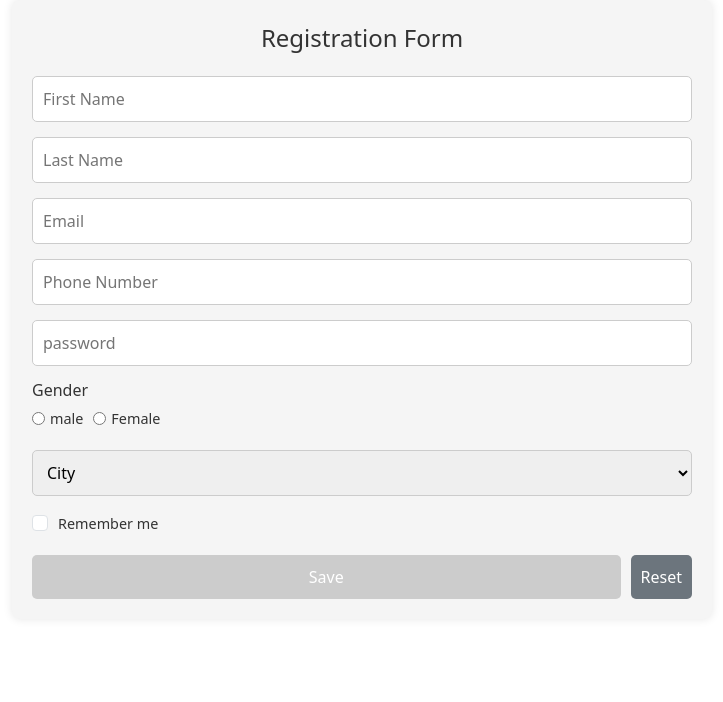
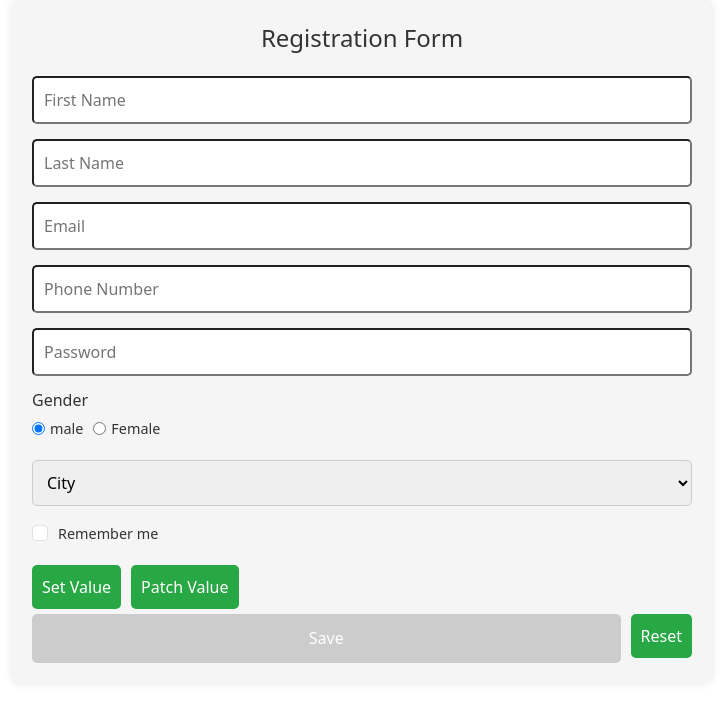
Before and after one commit to vivek-vaghasiya20/bacancy-angular-training, an Angular app: page / in a window 1280 px wide. Shown: the top 702 px of the page, without its empty margins (278-1001 px from the left). Built offline with nearby package versions, Linux system fonts and the light colour scheme.

Commit message:
update task

```diff
--- a/src/app/app.component.css
+++ b/src/app/app.component.css
@@ -28,12 +28,7 @@ header {
   width: 100%;
   padding: 10px;
   border-radius: 5px;
-  border: 1px solid #ccc;
   outline: none;
-}
-.input-box input:focus {
-  border-color: #85b7d9;
-  box-shadow: 0 0 5px rgba(0, 0, 0, 0.1);
 }
 
 .gender-box {
@@ -115,4 +110,8 @@ header {
 }
 .column button[type=reset]:hover {
   background-color: #5a6268;
+}
+
+input.ng-invalid.ng-touched {
+  border: 1px solid red;
 }/*# sourceMappingURL=app.component.css.map */
--- a/src/app/app.component.html
+++ b/src/app/app.component.html
@@ -6,10 +6,20 @@
       <input
         type="text"
         placeholder="First Name"
-        name="fistName"
+        name="firstName"
         ngModel
         required
       />
+      <span
+        class="help-text"
+        *ngIf="
+          formObject.controls['firstName']?.invalid &&
+          (formObject.controls['firstName']?.dirty ||
+            formObject.controls['firstName']?.touched)
+        "
+      >
+        First Name is required.
+      </span>
     </div>
 
     <div class="input-box">
@@ -20,6 +30,16 @@
         ngModel
         required
       />
+      <span
+        class="help-text"
+        *ngIf="
+          formObject.controls['lastName']?.invalid &&
+          (formObject.controls['lastName']?.dirty ||
+            formObject.controls['lastName']?.touched)
+        "
+      >
+        Last Name is required.
+      </span>
     </div>
 
     <div class="input-box">
@@ -30,20 +50,73 @@
         ngModel
         required
         email
+        #emailField="ngModel"
       />
+      <span
+        class="help-text"
+        *ngIf="emailField.touched && emailField.invalid && emailField.errors?.['required']"
+      >
+        Email is required.
+      </span>
+      <span
+        class="help-text"
+        *ngIf="emailField.touched && emailField.invalid && emailField.errors?.['email']"
+      >
+        Please Enter a Valid Email.
+      </span>
     </div>
 
     <div class="input-box">
       <input
-        type="number"
+        type="text"
         placeholder="Phone Number"
         name="phoneNumber"
         ngModel
+        required
+        pattern="[0-9]{10}"
+        #phoneField="ngModel"
       />
+      <span
+        class="help-text"
+        *ngIf="phoneField.touched && phoneField.errors?.['required']"
+      >
+        Phone Number is required.
+      </span>
+      <span
+        class="help-text"
+        *ngIf="phoneField.touched && phoneField.errors?.['pattern']"
+      >
+        Phone Number should be 10 digits.
+      </span>
     </div>
 
     <div class="input-box">
-      <input type="text" placeholder="password" name="password" ngModel />
+      <input
+        type="password"
+        placeholder="Password"
+        name="password"
+        ngModel
+        required
+        minlength="5"
+        pattern="(?=.*\d)(?=.*[a-zA-Z]).{5,}"
+        #passwordField="ngModel"
+      />
+      <span
+        class="help-text"
+        *ngIf="passwordField.touched && passwordField.errors?.['required']"
+      >
+        Password is required.
+      </span>
+      <span
+        class="help-text"
+        *ngIf="
+          passwordField.touched &&
+          (passwordField.errors?.['minlength'] || passwordField.errors?.['pattern'])
+        "
+      >
+        Password should be at least 5 characters long and contain a mixture of
+        letters and numbers.
+      </span>
     </div>
 
     <div class="gender-box">
@@ -54,9 +127,9 @@
             type="radio"
             id="check-male"
             name="gender"
-            checked
             value="male"
             ngModel
+            [ngModel]="defaultGender"
           />
           <label for="check-male">male</label>
         </div>
@@ -67,6 +140,7 @@
             name="gender"
             value="Female"
             ngModel
+            [ngModel]="defaultGender"
           />
           <label for="check-female">Female</label>
         </div>
@@ -74,7 +148,7 @@
     </div>
 
     <div class="select-box">
-      <select name="City" ngModel>
+      <select name="City" ngModel required>
         <option hidden value="">City</option>
         <option value="ahmedabad">Ahmedabad</option>
         <option value="surat">Surat</option>
@@ -91,11 +165,26 @@
       />
       <label class="form-check-label" for="remember_me">Remember me</label>
     </div>
+
+    <div class="column">
+      <button type="button" (click)="fillForm()">Set Value</button>
+      <button type="button" (click)="patchForm()">Patch Value</button>
+    </div>
     <div class="column">
       <button type="submit" [disabled]="!formObject.valid" class="submit-btn">
         Save
       </button>
-      <button type="reset">Reset</button>
+      <button type="button" (click)="onFormReset()">Reset</button>
     </div>
   </form>
+  <div *ngIf="showSubmittedData">
+    <h3>Submitted Data:</h3>
+    <p>First Name: {{ formObject.value.firstName }}</p>
+    <p>Last Name: {{ formObject.value.lastName }}</p>
+    <p>Email: {{ formObject.value.email }}</p>
+    <p>Phone Number: {{ formObject.value.phoneNumber }}</p>
+    <p>PassWord: {{ formObject.value.password }}</p>
+    <p>Gender: {{ formObject.value.gender }}</p>
+    <p>City: {{ formObject.value.City }}</p>
+  </div>
 </section>
--- a/src/app/app.component.scss
+++ b/src/app/app.component.scss
@@ -28,13 +28,7 @@ header {
     width: 100%;
     padding: 10px;
     border-radius: 5px;
-    border: 1px solid #ccc;
     outline: none;
-
-    &:focus {
-      border-color: #85b7d9;
-      box-shadow: 0 0 5px rgba(0, 0, 0, 0.1);
-    }
   }
 }
 
@@ -117,17 +111,30 @@ header {
     }
   }
 
-  button[type="reset"] {
+  button[type="button"] {
     padding: 10px;
     border: none;
     border-radius: 5px;
-    background-color: #6c757d;
+    background-color: #28a745; /* Green color for the Set Value and Patch Value buttons */
     color: #fff;
     cursor: pointer;
     transition: background-color 0.3s ease;
+    margin-bottom: 5px;
 
     &:hover {
-      background-color: #5a6268;
+      background-color: #218838;
     }
   }
 }
+
+input.ng-invalid.ng-touched {
+  border: 1px solid red;
+}
+
+input.ng-valid.ng-touched {
+  border: 1px solid green;
+}
+
+.help-text {
+  color: red;
+}
--- a/src/app/app.component.ts
+++ b/src/app/app.component.ts
@@ -10,9 +10,37 @@ import { NgForm } from '@angular/forms';
 export class AppComponent {
   title = 'bacancy-angular-training';
 
+  public showSubmittedData: boolean = false;
+  public defaultGender: string = 'male';
   @ViewChild('formObject') formData!: NgForm;
 
+  public fillForm(): void {
+    this.formData.form.setValue({
+      firstName: 'Vivek',
+      lastName: 'Vaghasiya',
+      email: 'vivek@example.com',
+      phoneNumber: 7485969685,
+      password: 'Vivek21',
+      gender: 'male',
+      City: 'surat',
+      remember_me: true,
+    });
+  }
+
+  public patchForm(): void {
+    this.formData.form.patchValue({
+      firstName: 'Vinay',
+      lastName: 'Vaghasiya',
+      email: 'vinay@example.com',
+    });
+  }
+
   public onFormSubmit(): void {
-    console.log(this.formData);
+    this.showSubmittedData = true;
+  }
+
+  public onFormReset(): void {
+    this.formData.reset();
+    this.showSubmittedData = false;
   }
 }
```
Also changed, not shown: 1 other file (tests, documents, lock files or other folders).
